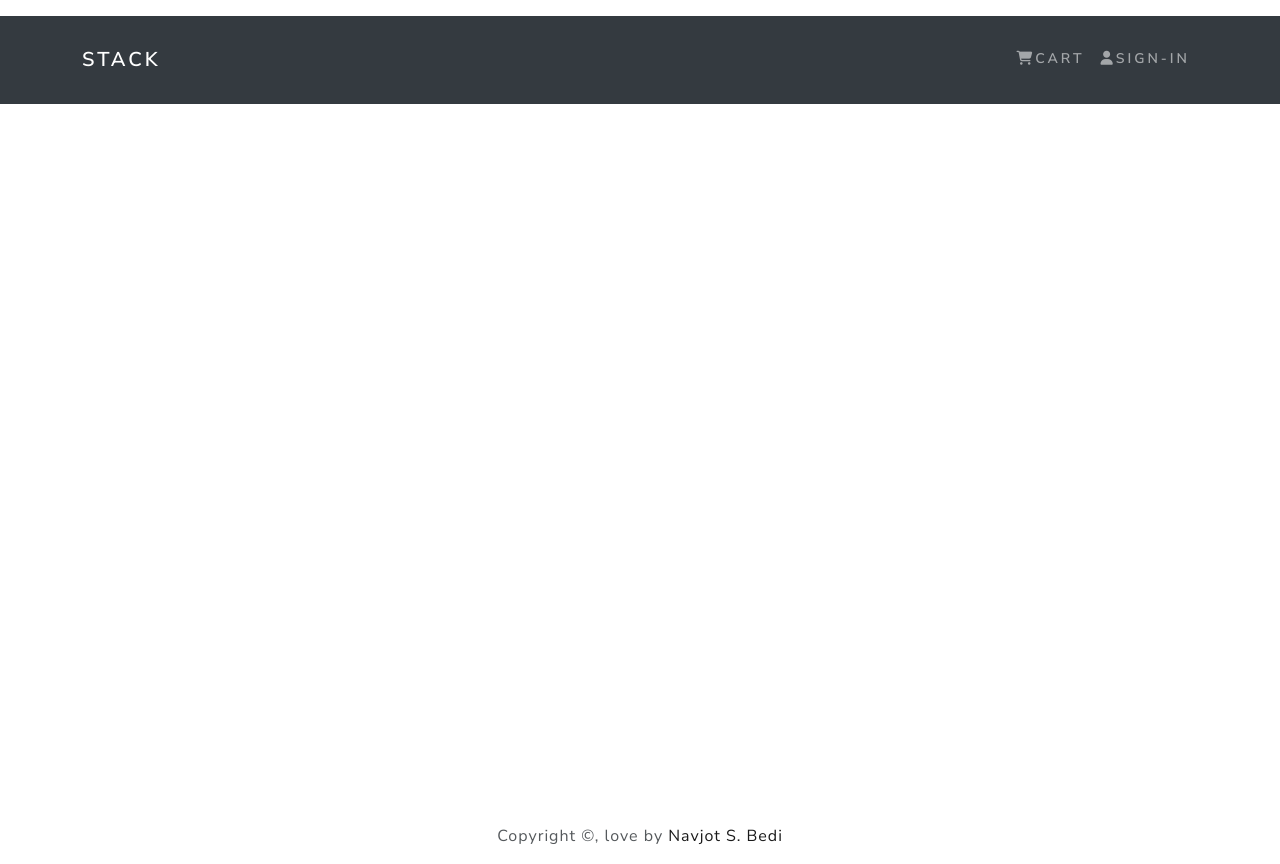
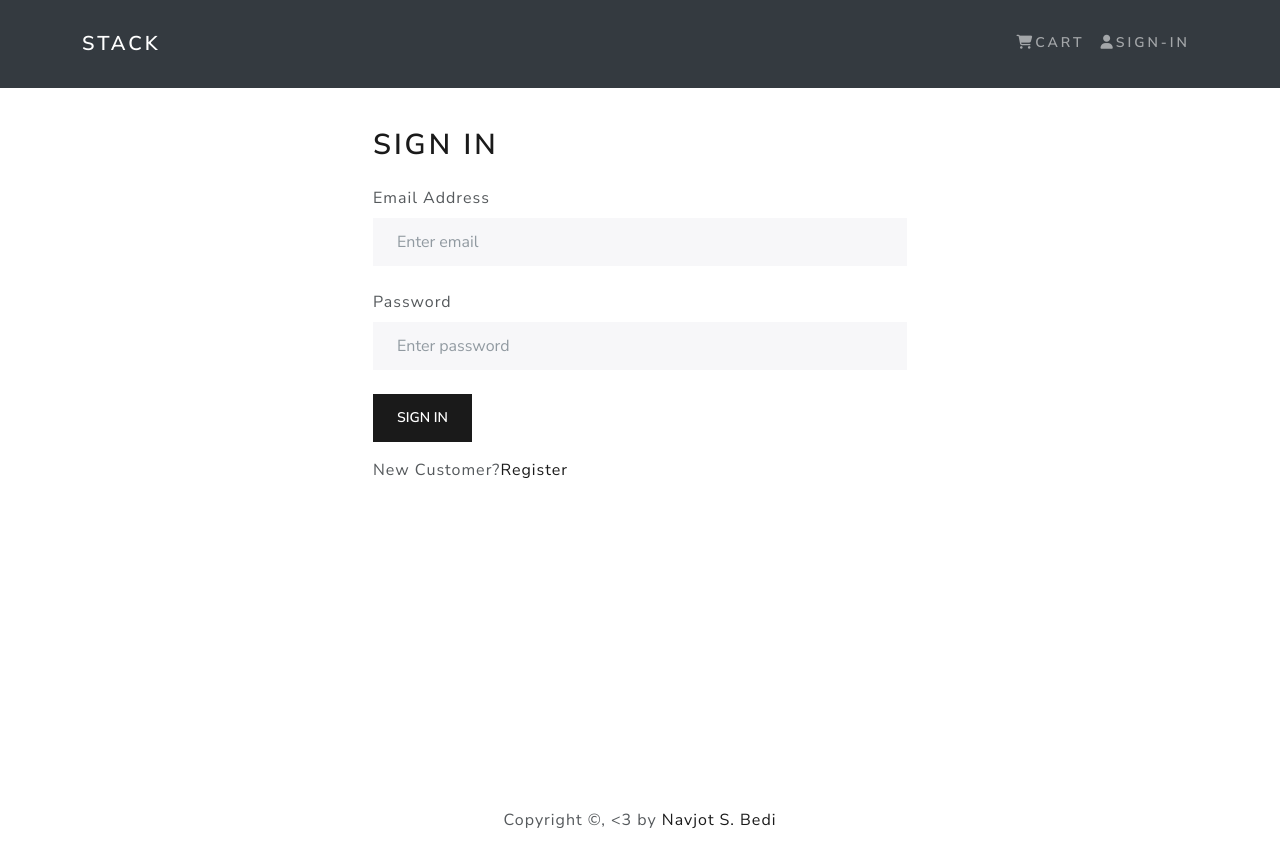
Before and after one commit to nav-j0t/Stack, a React (Create React App) app in the folder frontend/: page /login in a window 1280 px wide. Built offline with nearby package versions, Linux system fonts and the light colour scheme.

Commit message:
User Login Screen & Functionality

```diff
--- a/frontend/src/App.js
+++ b/frontend/src/App.js
@@ -7,6 +7,7 @@
 import Footer from './components/Footer.js';
 import ProductScreen from './screens/ProductScreen.js';
 import CartScreen from './screens/CartScreen.js';
+import LoginScreen from './screens/LoginScreen.js';
 
 const App = () => {
   return (
@@ -15,9 +16,10 @@
       <main className='py-3'>
         <Container>
           <Routes>
-            <Route path='/' element={<HomeScreen />} />
+            <Route path='/login' element={<LoginScreen />} />
             <Route path='/product/:id' element={<ProductScreen />} />
             <Route path='/cart/:id?' element={<CartScreen />} />
+            <Route path='/' element={<HomeScreen />} />
           </Routes>
         </Container>
       </main>
--- a/frontend/src/components/Footer.js
+++ b/frontend/src/components/Footer.js
@@ -7,7 +7,7 @@
       <Container>
         <Row>
           <Col className='text-center py-3'>
-            Copyright &copy;, love by{' '}
+            Copyright &copy;, {`<3 by`}
             <a href='https://navjotbedi.me'> Navjot S. Bedi</a>
           </Col>
         </Row>
--- /dev/null
+++ b/frontend/src/components/FormContainer.js
@@ -0,0 +1,16 @@
+import React from 'react';
+import { Container, Row, Col } from 'react-bootstrap';
+
+const FormContainer = ({ children }) => {
+  return (
+    <Container>
+      <Row className='justify-content-md-center'>
+        <Col xs={12} md={6}>
+          {children}
+        </Col>
+      </Row>
+    </Container>
+  );
+};
+
+export default FormContainer;
--- a/frontend/src/index.css
+++ b/frontend/src/index.css
@@ -13,7 +13,7 @@
 
 h1 {
   font-size: 1.8rem;
-  padding: 1rem 0;
+  padding-bottom: 1rem;
 }
 h2 {
   font-size: 1.4rem;
--- /dev/null
+++ b/frontend/src/screens/LoginScreen.js
@@ -0,0 +1,77 @@
+import React, { useState, useEffect } from 'react';
+import { Link, useLocation, useNavigate } from 'react-router-dom';
+import { Form, Button, Row, Col } from 'react-bootstrap';
+import { useDispatch, useSelector } from 'react-redux';
+import Message from '../components/Message.js';
+import Loader from '../components/Loader.js';
+import FormContainer from '../components/FormContainer.js';
+import { login } from '../actions/userActions';
+
+const LoginScreen = () => {
+  const [email, setEmail] = useState('');
+  const [password, setPassword] = useState('');
+
+  const dispatch = useDispatch();
+  const location = useLocation();
+  const navigate = useNavigate();
+
+  const userLogin = useSelector((state) => state.userLogin);
+  const { loading, error, userInfo } = userLogin;
+
+  const redirect = location.search ? location.search.split('=')[1] : '/';
+
+  useEffect(() => {
+    if (userInfo) {
+      navigate(redirect);
+    }
+  }, [navigate, userInfo, redirect]);
+
+  const submitHandler = (e) => {
+    e.preventDefault();
+    dispatch(login(email, password));
+  };
+
+  return (
+    <FormContainer>
+      <h1>Sign In</h1>
+      {error && <Message variant='danger'>{error}</Message>}
+      {loading && <Loader />}
+      <Form onSubmit={submitHandler}>
+        <Form.Group controlId='email'>
+          <Form.Label>Email Address</Form.Label>
+          <Form.Control
+            type='email'
+            placeholder='Enter email'
+            value={email}
+            onChange={(e) => setEmail(e.target.value)}
+          ></Form.Control>
+        </Form.Group>
+        <br />
+        <Form.Group controlId='password'>
+          <Form.Label>Password</Form.Label>
+          <Form.Control
+            type='password'
+            placeholder='Enter password'
+            value={password}
+            onChange={(e) => setPassword(e.target.value)}
+          ></Form.Control>
+        </Form.Group>
+        <br />
+        <Button type='submit' variant='primary'>
+          Sign In
+        </Button>
+      </Form>
+
+      <Row className='py-3'>
+        <Col>
+          New Customer?
+          <Link to={redirect ? `/register?redirect=${redirect}` : '/register'}>
+            Register
+          </Link>
+        </Col>
+      </Row>
+    </FormContainer>
+  );
+};
+
+export default LoginScreen;
```
